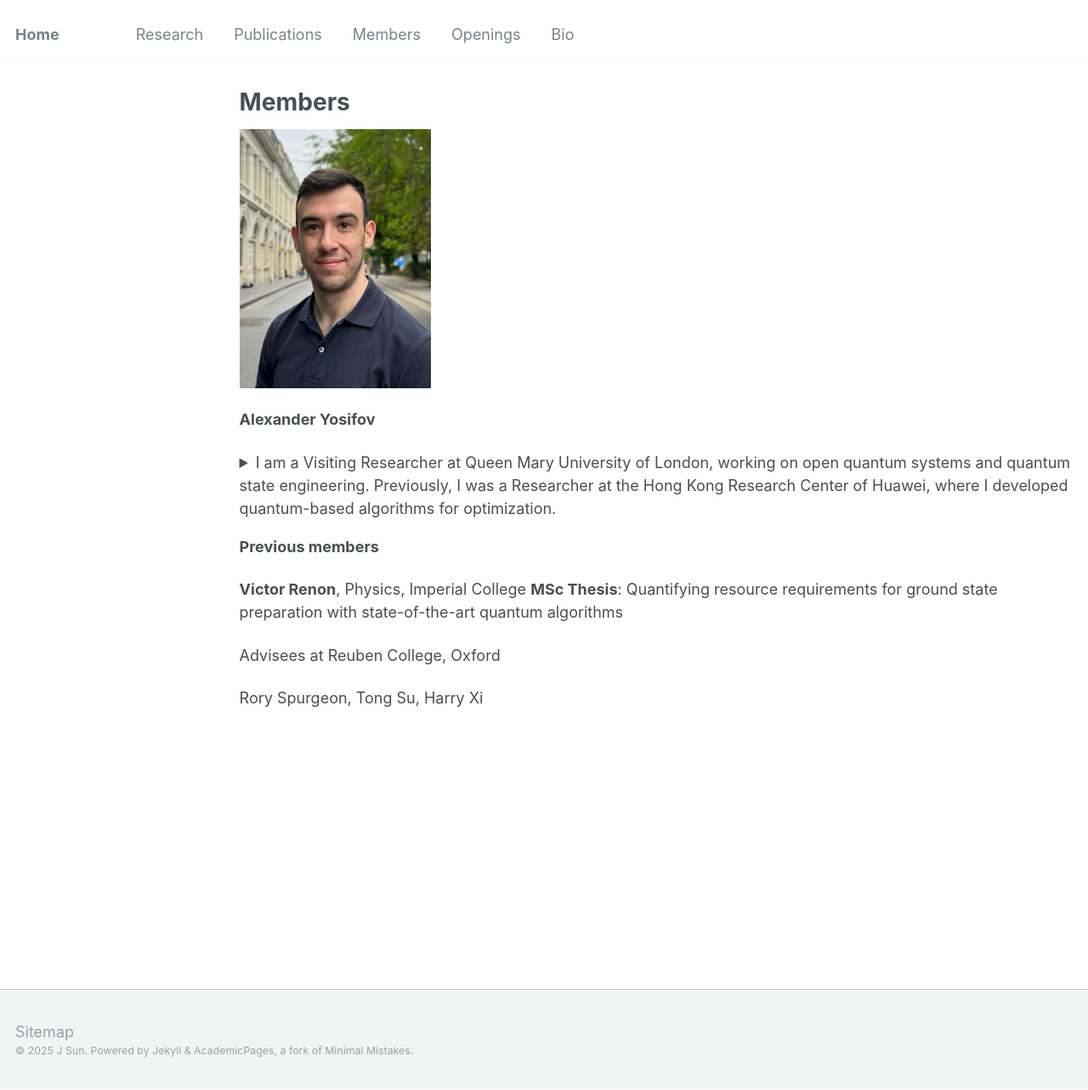
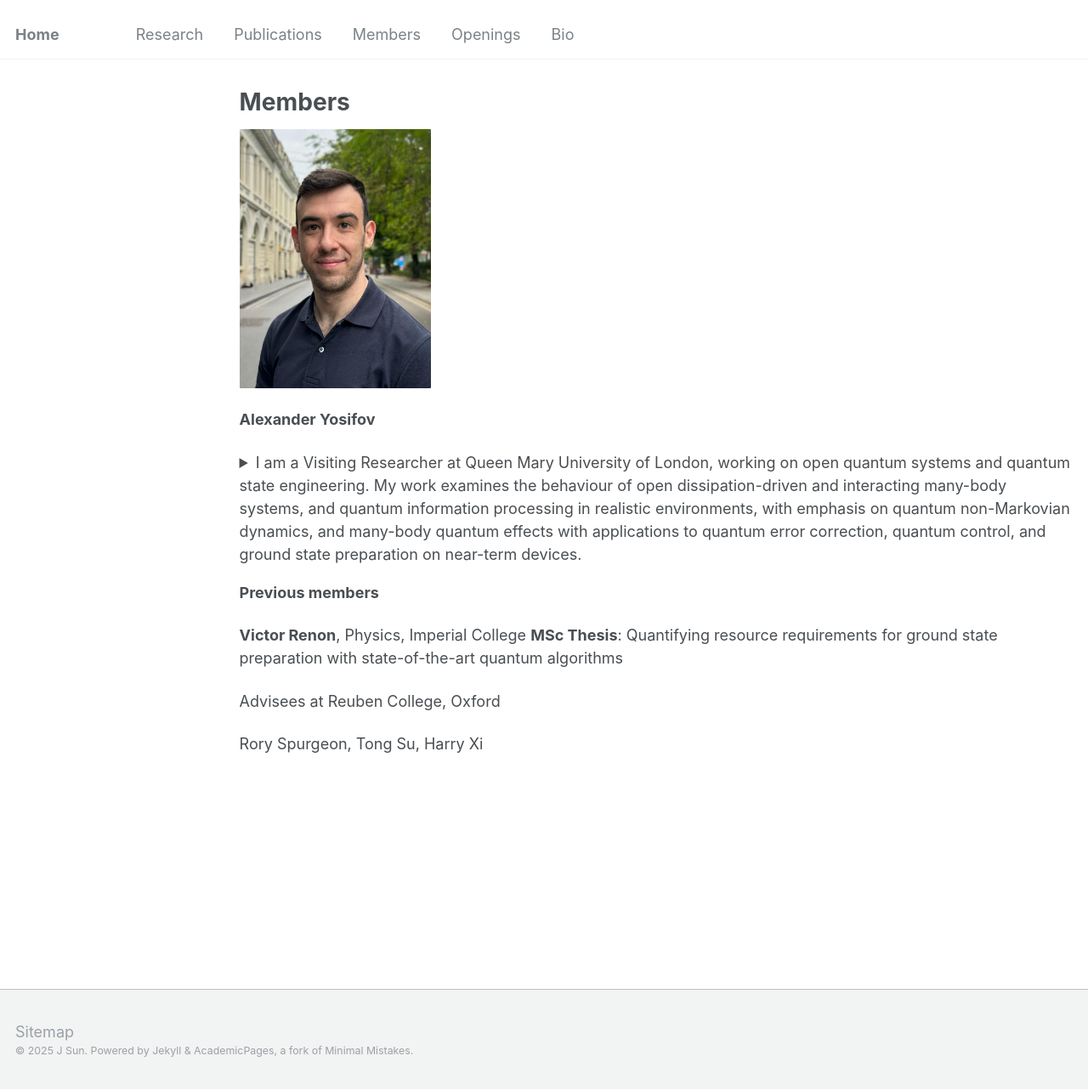
Before and after one commit to jinzhao-sun/jinzhao-sun.github.io, a Jekyll site: the page built from _pages/members.md, in a window 1280 px wide and 1283 px high. Shown: the whole window at 85% size. Built offline with Jekyll 4.4.1, drawn with Linux system fonts in a browser that asks for light colours.

```diff
--- a/_pages/members.md
+++ b/_pages/members.md
@@ -16,11 +16,13 @@ redirect_from:
 **Alexander Yosifov**
 
 <details>
-  <summary>I am a Visiting Researcher at Queen Mary University of London, working on open quantum systems and quantum state engineering. Previously, I was a Researcher at the Hong Kong Research Center of Huawei, where I developed quantum-based algorithms for optimization.</summary>
+  <summary>I am a Visiting Researcher at Queen Mary University of London, working on open quantum systems and quantum state engineering. My work examines the behaviour of open dissipation-driven and interacting many-body systems, and quantum information processing in realistic environments, with emphasis on quantum non-Markovian dynamics, and many-body quantum effects with applications to quantum error correction, quantum control, and ground state preparation on near-term devices.</summary><br>
+
+Previously, I was a Researcher at the Hong Kong Research Center of Huawei, where I developed quantum-based algorithms for optimization.<br>
 
 Prior to that, I was working with Prof. Vlatko Vedral at the University of Oxford, focusing on quantum collision models for steady-state preparation and error mitigation.
 
-My work examines the behaviour of open dissipation-driven and interacting many-body systems, and quantum information processing in realistic environments, with emphasis on quantum non-Markovian dynamics, and many-body quantum effects with applications to quantum error correction, quantum control, and ground state preparation on near-term devices.
+
 </details>
 
 
```
